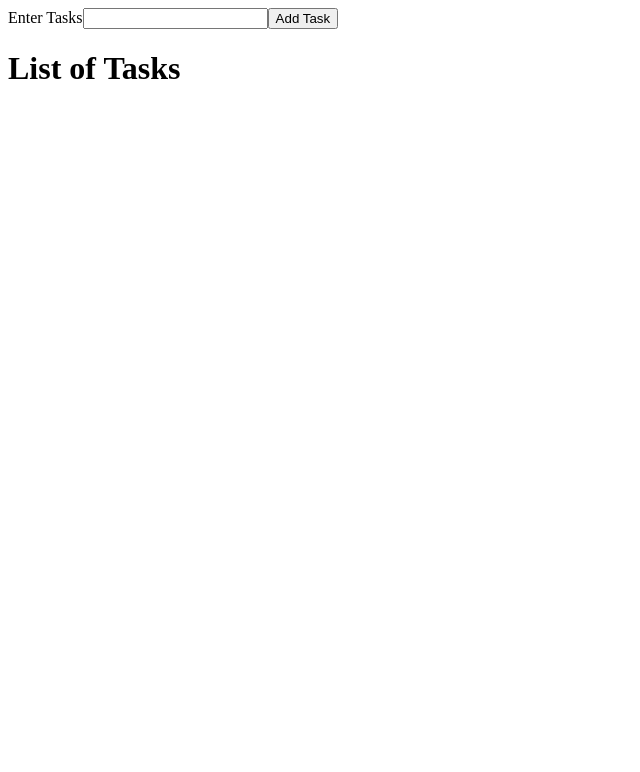
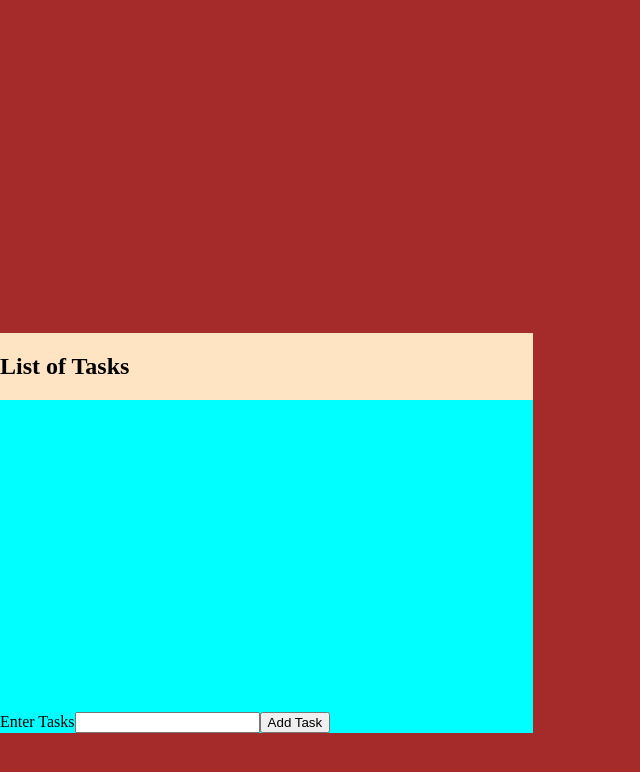
Before and after one commit to CaliforniaDev/ReactAssignment-1, a React (Create React App) app in the folder task-app/: page / in a window 1280 px wide. Shown: the top 772 px of the page, without its empty margins (0-640 px from the left). Built offline with nearby package versions, Linux system fonts and the light colour scheme.

Commit message:
Add classNames and divs to JSX items

```diff
--- a/task-app/src/App.js
+++ b/task-app/src/App.js
@@ -1,6 +1,7 @@
 import React, { Component } from 'react';
 import Overview from './components/Overview';
 import uniqid from 'uniqid';
+import './App.css';
 
 class App extends Component {
   constructor() {
@@ -14,7 +15,7 @@ class App extends Component {
     };
   }
   handleChange = (e) => {
-    this.setState( state => ({
+    this.setState(state => ({
       taskInput: {
         text: e.target.value,
         id: state.taskInput.id
@@ -24,7 +25,7 @@ class App extends Component {
 
   onSubmitTask = (e) => {
     e.preventDefault();
-    this.setState( state => ({
+    this.setState(state => ({
       tasks: state.tasks.concat(state.taskInput),
       taskInput: {
         text: '',
@@ -41,14 +42,21 @@ class App extends Component {
   render() {
     const { taskInput, tasks } = this.state;
     return (
-      <div>
+      <section className="task-form-container">
+        <div className="form-wrapper">
+          <div className="list-overview">
+            <Overview removeTask={this.removeTask} tasks={tasks} />
+          </div>
           <form onSubmit={this.onSubmitTask}>
             <label htmlFor="taskInput">Enter Tasks</label>
             <input value={taskInput.text} onChange={this.handleChange} type="text" id="taskInput"></input>
             <button type="submit">Add Task</button>
           </form>
-        <Overview removeTask={this.removeTask} tasks={tasks}/>
+
+
+
         </div>
+      </section>
     );
   }
 }
```
Lines whose indentation alone changed are shown as unchanged.
